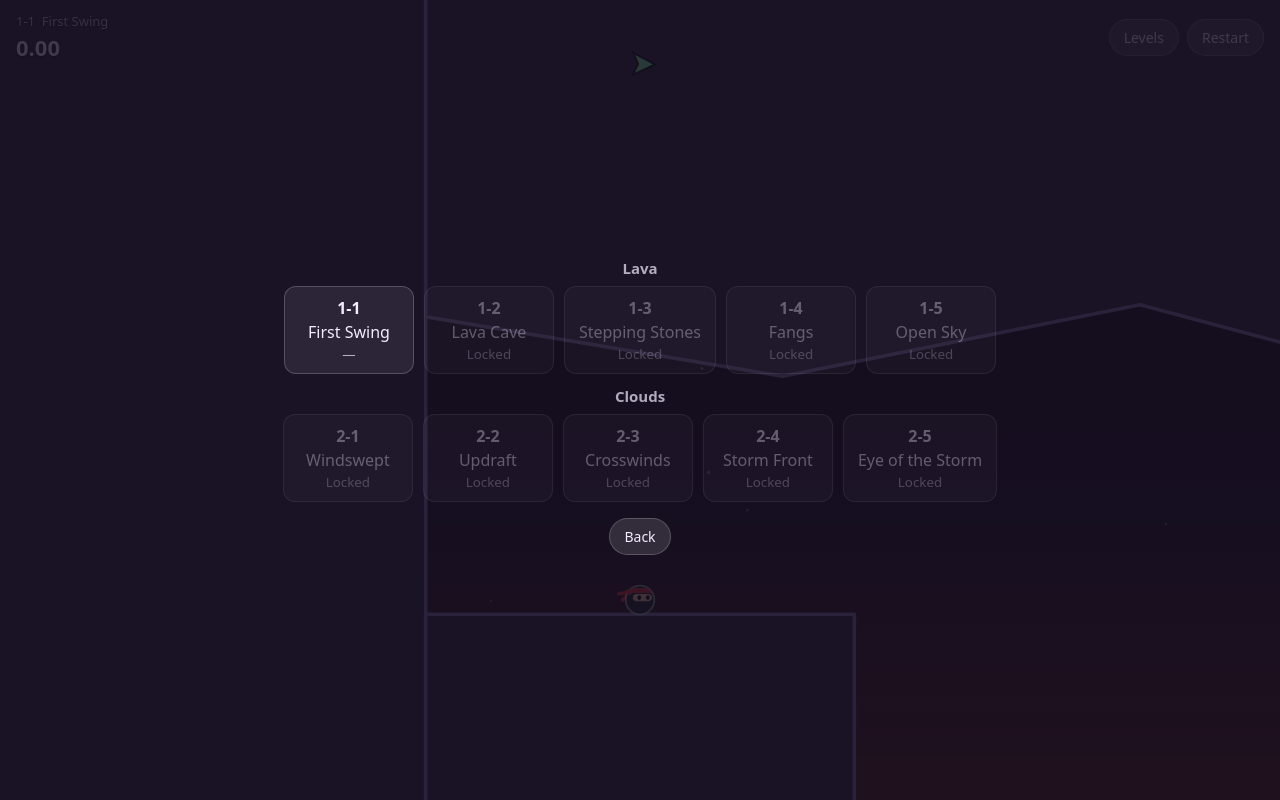
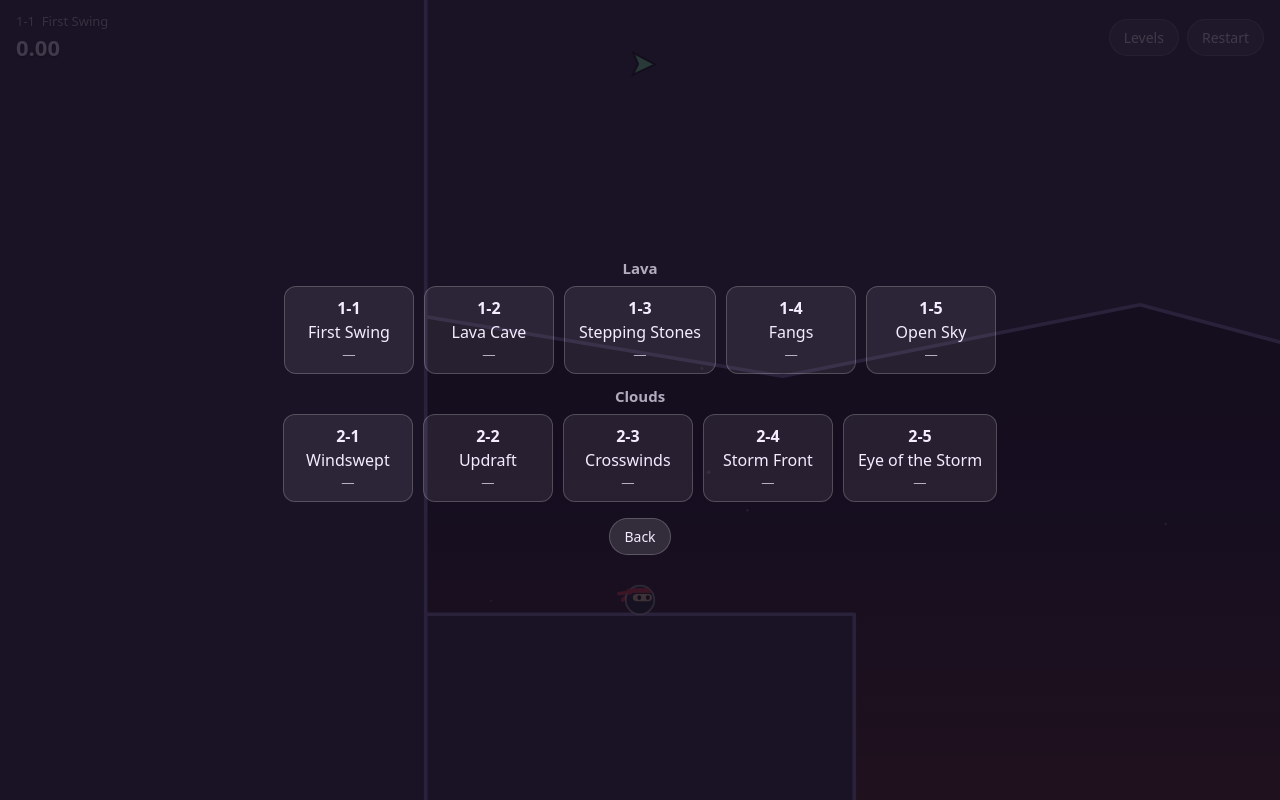
Before and after one commit to glenjamin/on-the-ropes, a website built with Vite: page index.html in a window 1280 px wide. Both pictures are taken after a click on the button "Levels". Built offline with nearby package versions, Linux system fonts and the light colour scheme; animation ran at ten frames a second.

Commit message:
menu: Unlock every level while play-testing
Also lets the level menu scroll and wrap, ready for more sets.

Co-Authored-By: Claude Opus 5.5 <noreply@anthropic.com>

```diff
--- a/index.html
+++ b/index.html
@@ -77,8 +77,9 @@
       #overlay button { pointer-events: auto; }
       .btn.primary { background: #8cffb4; color: #120d1c; border-color: #8cffb4; font-weight: 600; }
       .actions { display: flex; gap: 12px; justify-content: center; margin-top: 16px; }
+      .menu { max-height: 100dvh; overflow-y: auto; padding: 12px 16px; box-sizing: border-box; pointer-events: auto; }
       .menu h2 { margin: 12px 0 8px; font-size: 15px; font-weight: 600; opacity: 0.7; }
-      .set { display: flex; gap: 10px; justify-content: center; }
+      .set { display: flex; flex-wrap: wrap; gap: 10px; justify-content: center; }
       .level-btn {
         display: grid;
         gap: 2px;
--- a/src/main.ts
+++ b/src/main.ts
@@ -23,6 +23,8 @@ const WIN_CARD_DELAY = 1
 /** Best time per level id; a level counts as completed once it has one. */
 const PROGRESS_KEY = 'on-the-ropes:progress'
 const LAST_LEVEL_KEY = 'on-the-ropes:last-level'
+/** While levels are being play-tested every level is open; turn off to unlock each by completing the one before. */
+const UNLOCK_ALL = true
 /** Matches the CSS that covers the game with a rotate prompt; play pauses while it shows. */
 const PORTRAIT_TOUCH = matchMedia('(orientation: portrait) and (pointer: coarse)')
 
@@ -213,7 +215,7 @@ function showMenu() {
     const buttons = set.levels.map((l) => {
       const i = LEVELS.indexOf(l)
       const best = progress[l.id]
-      const locked = i > 0 && progress[LEVELS[i - 1].id] === undefined
+      const locked = !UNLOCK_ALL && i > 0 && progress[LEVELS[i - 1].id] === undefined
       return `<button class="level-btn" data-level="${i}" ${locked ? 'disabled' : ''}>
         <strong>${l.id}</strong><span>${l.name}</span><small>${locked ? 'Locked' : best === undefined ? '—' : `${best.toFixed(2)}s`}</small>
       </button>`
```
